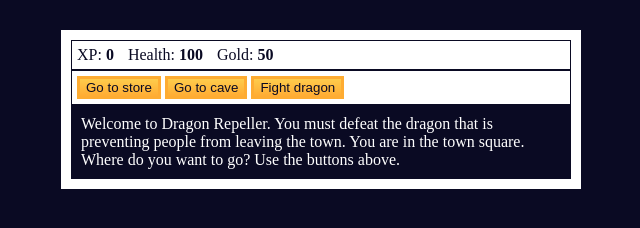
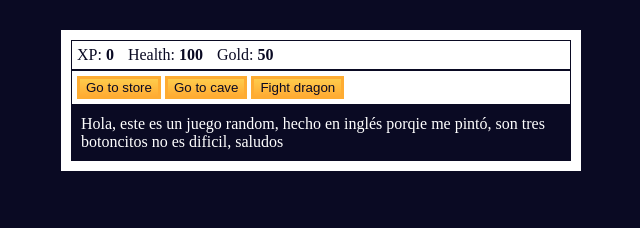
Before and after one commit to Urucraft/rol, a plain HTML site: page index.html in a window 1280 px wide. Shown: the whole page, without its empty margins (319-959 px from the left). Drawn offline with Linux system fonts and the light colour scheme.

Commit message:
Update index.html

```diff
--- a/index.html
+++ b/index.html
@@ -22,7 +22,7 @@
         <span class="stat">Health: <strong><span id="monsterHealth"></span></strong></span>
       </div>
       <div id="text">
-        Welcome to Dragon Repeller. You must defeat the dragon that is preventing people from leaving the town. You are in the town square. Where do you want to go? Use the buttons above.
+        Hola, este es un juego random, hecho en inglés porqie me pintó, son tres botoncitos no es dificil, saludos
       </div>
     </div>
     <script src="./script.js"></script>
```
